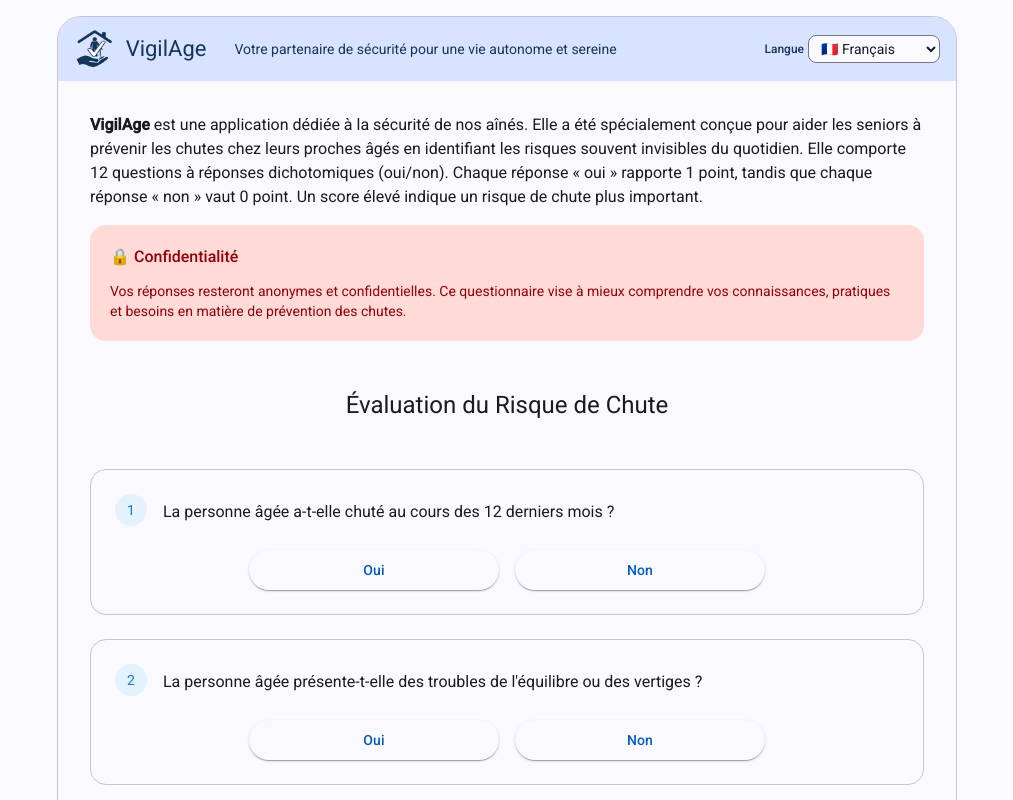
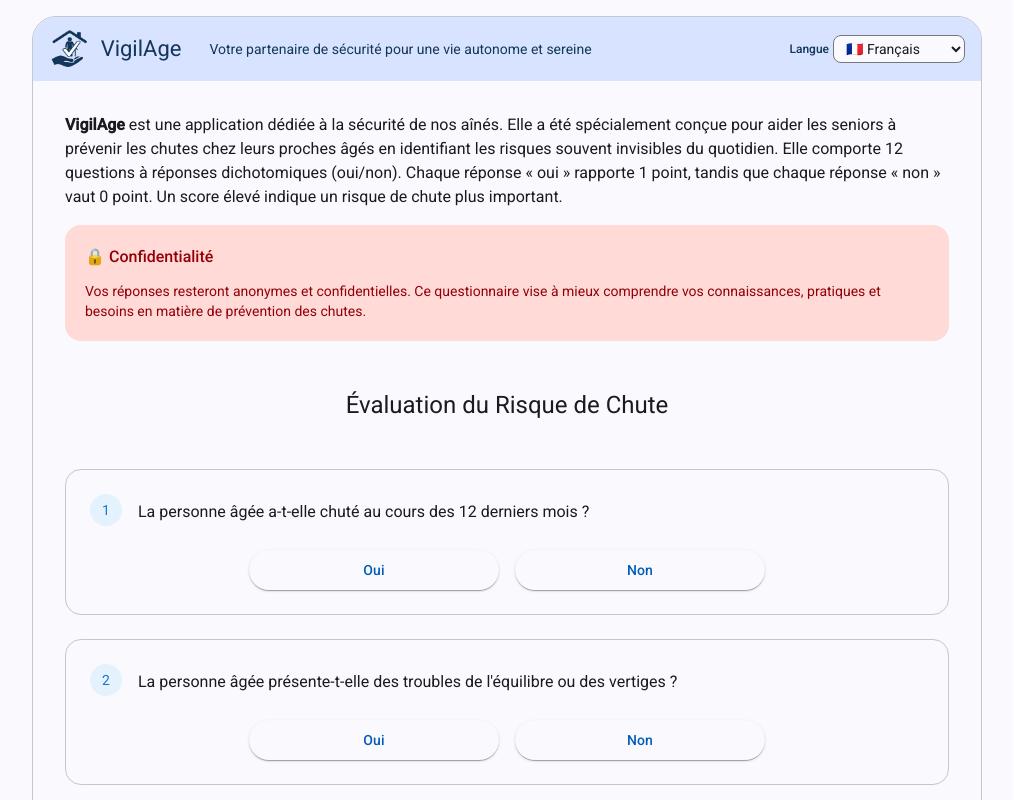
Before and after one commit to chetouimohamedaziz/risque-chute, an Angular app: page / in a window 1280 px wide. Shown: the top 800 px of the page, without its empty margins (133-1146 px from the left). Built offline with nearby package versions, Linux system fonts and the light colour scheme.

Commit message:
Update _sizes.scss

```diff
--- a/src/styles/_sizes.scss
+++ b/src/styles/_sizes.scss
@@ -8,7 +8,7 @@ $size-logo-mobile: u.rem(34);
 $size-header-min-height: u.rem(64);
 $size-footer-height: u.rem(60);
 $size-footer-min-height: u.rem(56);
-$size-layout-max-width: u.rem(900);
+$size-layout-max-width: u.rem(950);
 $size-cta-max-width: u.rem(380);
 $size-question-number: u.rem(32);
 $size-question-number-mobile: u.rem(28);
```
